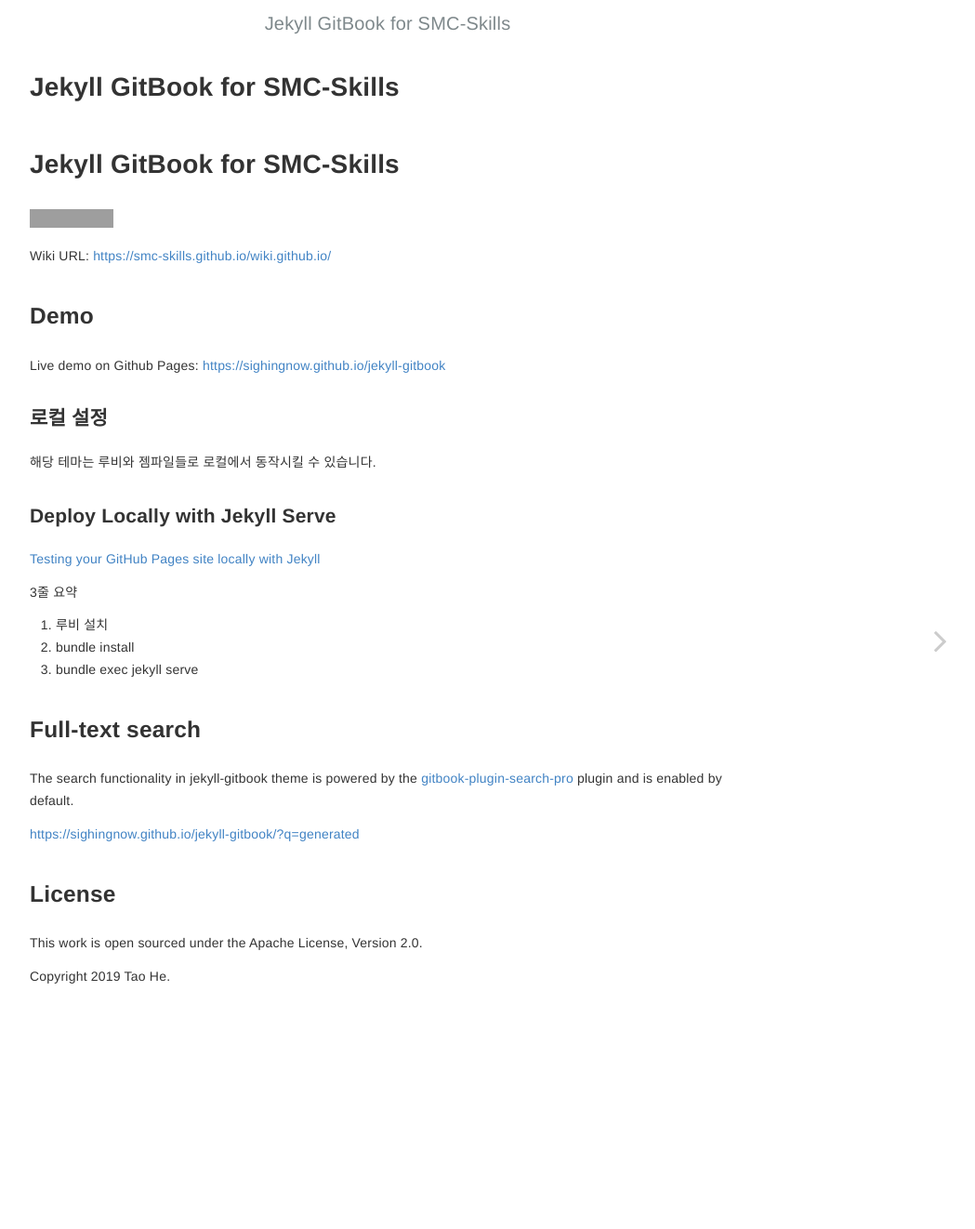
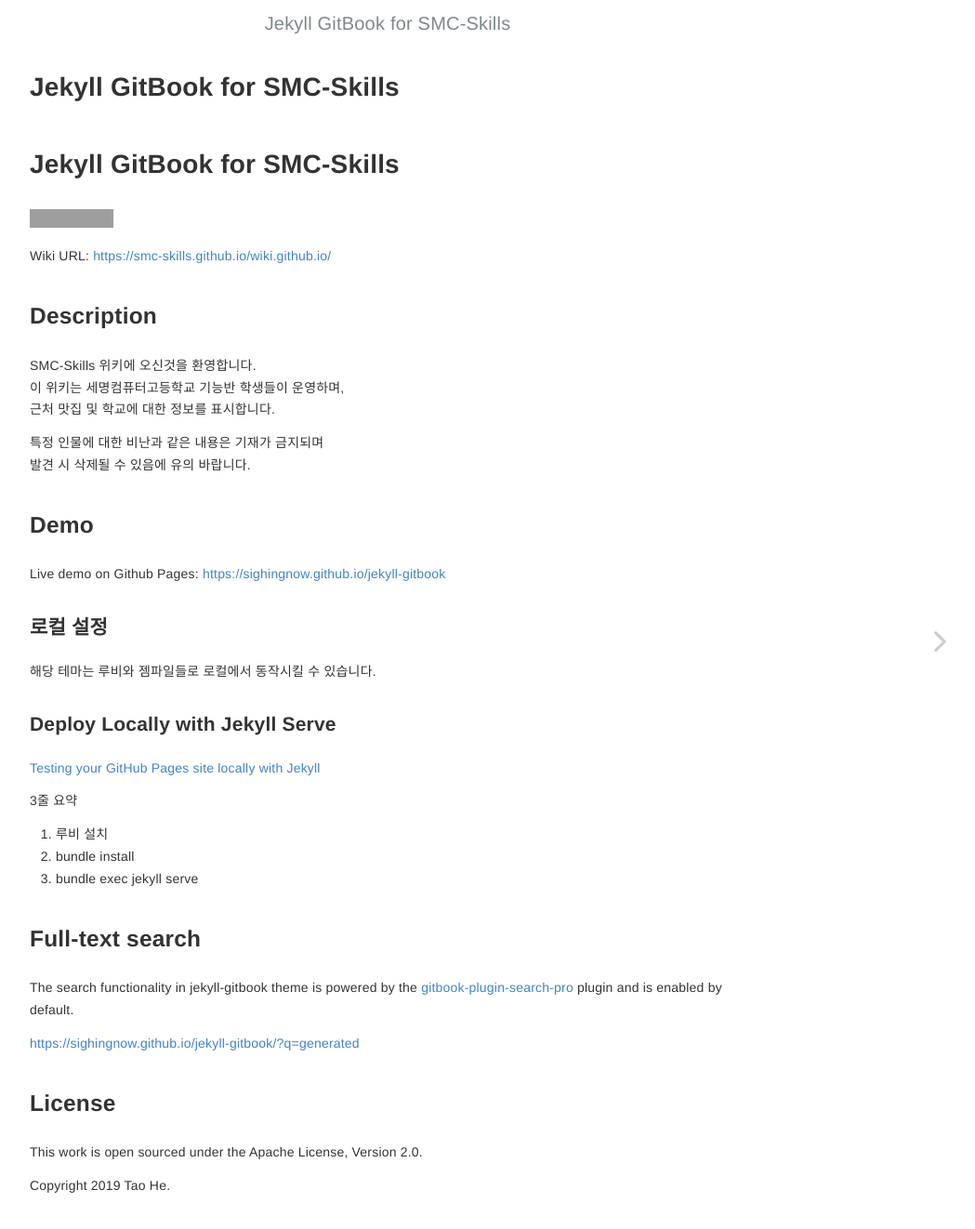
Before and after one commit to omk2477/wiki.github.io, a Jekyll site: the page built from index.md, in a window 1280 px wide. Shown: the top 1322 px of the page at 93% size, without its empty margins (223-1272 px from the left). Built offline with Jekyll 4.4.1, drawn with Linux system fonts in a browser that asks for light colours; our own code applies the rules of GitHub Pages for plain Markdown files; grey boxes are pictures that could not be loaded.

Commit message:
add: description 내용 추가

```diff
--- a/index.md
+++ b/index.md
@@ -2,6 +2,14 @@
 [![Jekyll Themes](https://img.shields.io/badge/featured%20on-JekyllThemes-red.svg)](https://jekyll-themes.com/jekyll-gitbook/)
 
 Wiki URL: [https://smc-skills.github.io/wiki.github.io/](https://smc-skills.github.io/wiki.github.io/)
+
+## Description
+SMC-Skills 위키에 오신것을 환영합니다.
+이 위키는 세명컴퓨터고등학교 기능반 학생들이 운영하며,
+근처 맛집 및 학교에 대한 정보를 표시합니다.
+
+특정 인물에 대한 비난과 같은 내용은 기재가 금지되며
+발견 시 삭제될 수 있음에 유의 바랍니다.
 
 ## Demo
 
```
Also changed, not shown: README.md.
